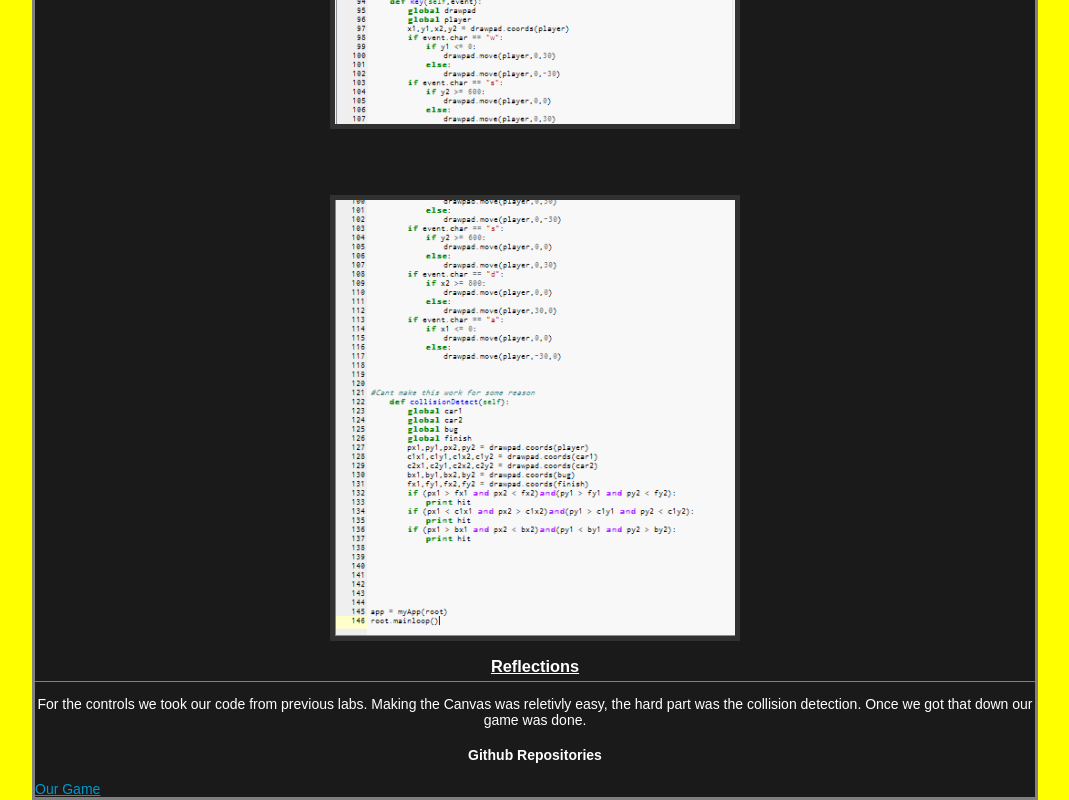
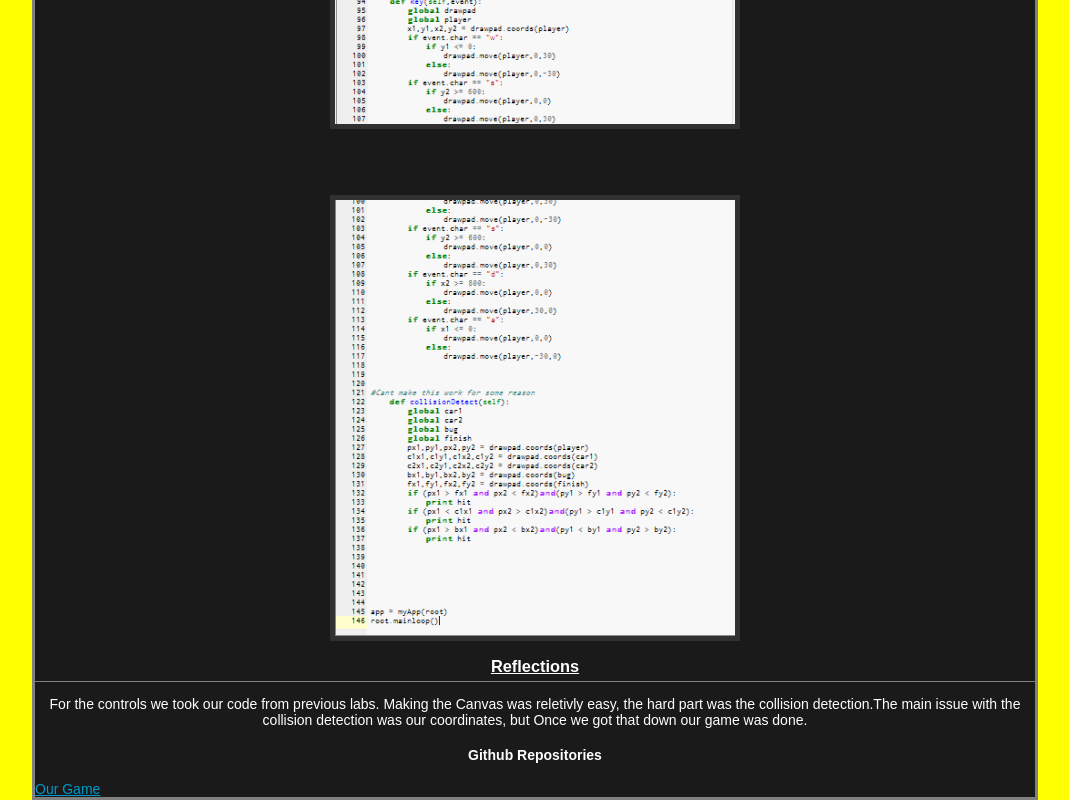
Before and after one commit to s491218/s491218.github.io, a plain HTML site: page index.html in a window 1280 px wide. Shown: the part 1980-2780 px from the top of the page, without its empty margins (105-1174 px from the left). Drawn offline with Linux system fonts and the light colour scheme.

Commit message:
reflection update

```diff
--- a/index.html
+++ b/index.html
@@ -27,7 +27,7 @@
 	<br>
 	<img src="project5.png" width=400 class="displayed">
 	<h3> Reflections </h3>
-	<p> For the controls we took our code from previous labs. Making the Canvas was reletivly easy, the hard part was the collision detection. Once we got that down our game was done. </p>
+	<p> For the controls we took our code from previous labs. Making the Canvas was reletivly easy, the hard part was the collision detection.The main issue with the collision detection was our coordinates, but Once we got that down our game was done. </p>
 	<h4> Github Repositories </h4>
 	<a href="https://github.com/s491218?tab=repositories">Our Game</a>
 </body>
```
